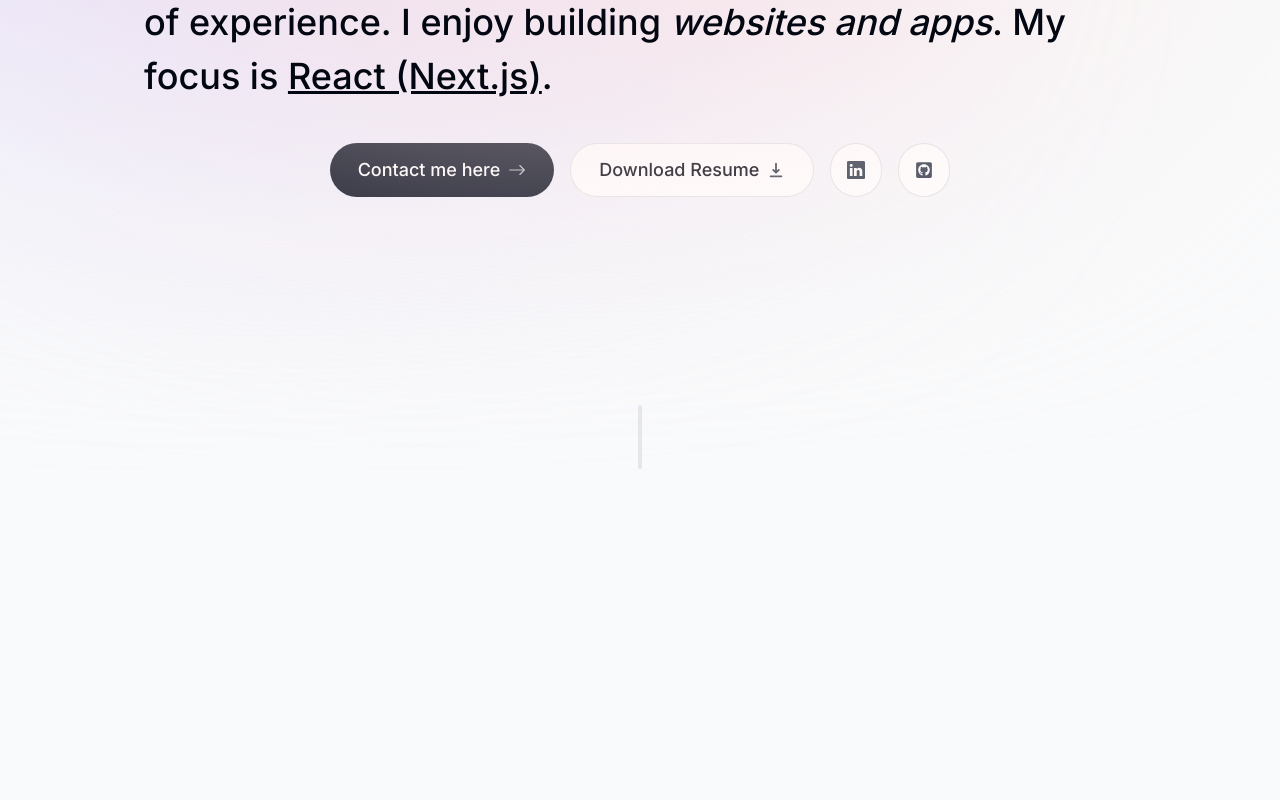
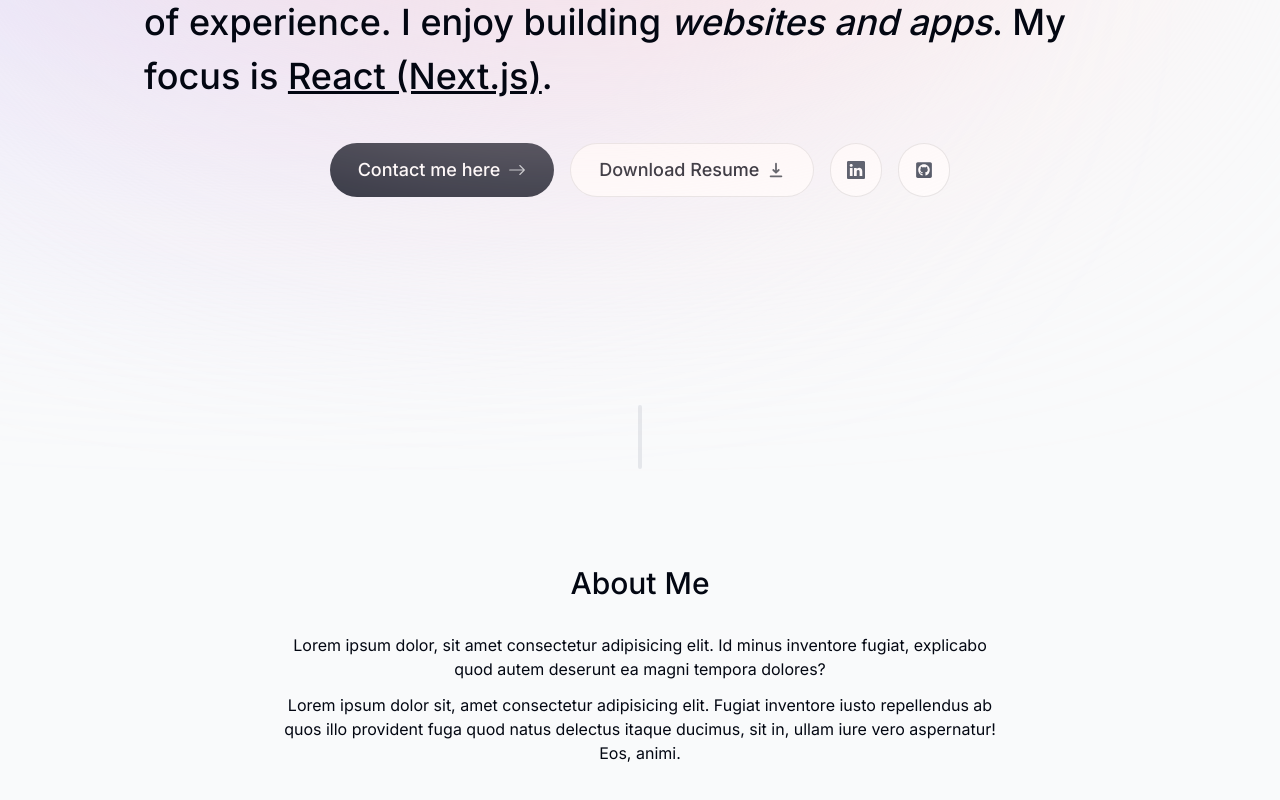
Before and after one commit to simritkaul/simrit-next-portfolio, a Next.js app: page / in a window 1280 px wide. Shown: the part 366-1166 px from the top of the page. Built offline with nearby package versions, Linux system fonts and the light colour scheme.

Commit message:
About section done

```diff
--- a/app/page.tsx
+++ b/app/page.tsx
@@ -1,3 +1,4 @@
+import About from "@/components/About";
 import Intro from "@/components/Intro";
 import SectionDivider from "@/components/SectionDivider";
 
@@ -6,6 +7,7 @@
     <main className="flex flex-col items-center px-4">
       <Intro />
       <SectionDivider />
+      <About />
     </main>
   );
 }
--- /dev/null
+++ b/components/About.tsx
@@ -0,0 +1,30 @@
+"use client";
+
+import React from "react";
+import { motion } from "framer-motion";
+import SectionHeading from "./SectionHeading";
+
+const About = () => {
+  return (
+    <motion.section
+      className="mb-28 max-w-[45rem] text-center sm:mb-40"
+      initial={{ opacity: 0, y: 100 }}
+      animate={{ opacity: 1, y: 0 }}
+      transition={{ delay: 0.175 }}
+    >
+      <SectionHeading>About me</SectionHeading>
+      <p className="mb-3">
+        Lorem ipsum dolor, sit amet consectetur adipisicing elit. Id minus
+        inventore fugiat, explicabo quod autem deserunt ea magni tempora
+        dolores?
+      </p>
+      <p>
+        Lorem ipsum dolor sit, amet consectetur adipisicing elit. Fugiat
+        inventore iusto repellendus ab quos illo provident fuga quod natus
+        delectus itaque ducimus, sit in, ullam iure vero aspernatur! Eos, animi.
+      </p>
+    </motion.section>
+  );
+};
+
+export default About;
--- a/components/Intro.tsx
+++ b/components/Intro.tsx
@@ -37,7 +37,7 @@
           </div>
         </div>
 
-        <motion.p
+        <motion.h1
           className="mb-10 mt-4 px-4 text-2xl font-medium !leading-[1.5] sm:text-4xl relative"
           initial={{ opacity: 0, y: 100 }}
           animate={{ opacity: 1, y: 0 }}
@@ -47,7 +47,7 @@
           <span className="font-bold">2 years</span> of experience. I enjoy
           building <span className="italic">websites and apps</span>. My focus
           is <span className="underline">React (Next.js)</span>.
-        </motion.p>
+        </motion.h1>
 
         <motion.div
           className="flex flex-col sm:flex-row justify-center gap-4 px-4 text-lg font-medium"
--- /dev/null
+++ b/components/SectionHeading.tsx
@@ -0,0 +1,15 @@
+import React from "react";
+
+type SectionHeadingProps = {
+  children: React.ReactNode;
+};
+
+const SectionHeading = ({ children }: SectionHeadingProps) => {
+  return (
+    <>
+      <h2 className="text-3xl font-medium capitalize mb-8">{children}</h2>
+    </>
+  );
+};
+
+export default SectionHeading;
```
